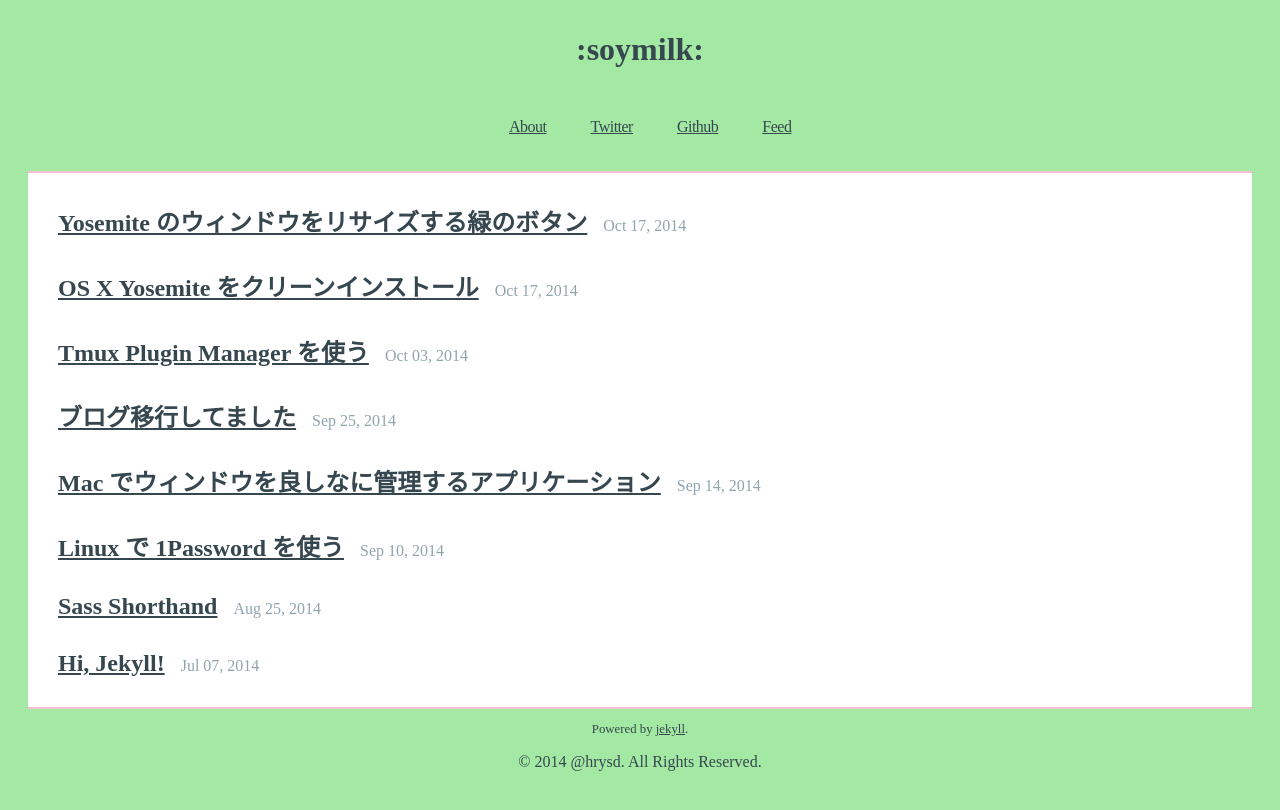
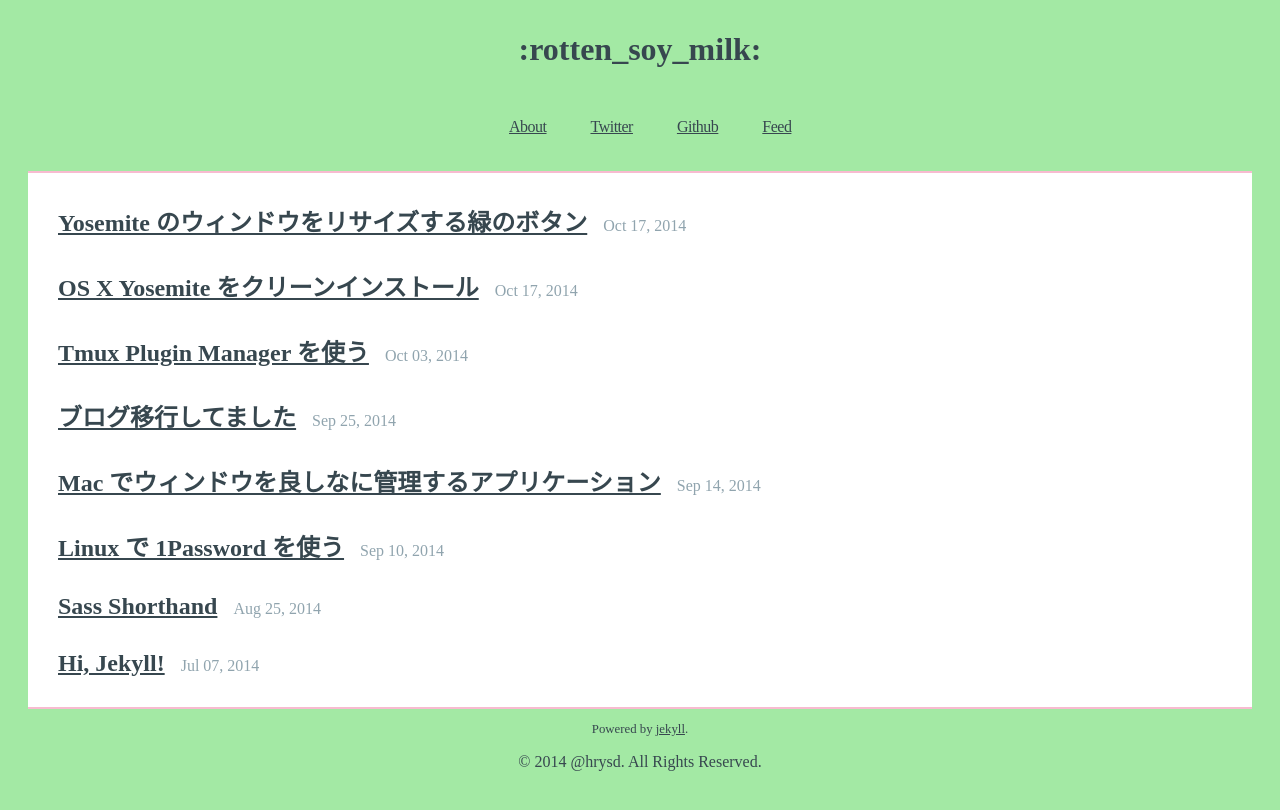
Before and after one commit to hrysd/docs.hrysd.org, a Jekyll site: the page built from index.html, in a window 1280 px wide. Shown: the top 810 px of the page. Built offline with Jekyll 4.4.1, drawn with Linux system fonts in a browser that asks for light colours; some web fonts are replaced; Markdown is read by kramdown in place of the engine named in the settings; some of the changed lines change nothing that is shown.

Commit message:
Change blog title

```diff
--- a/_config.yml
+++ b/_config.yml
@@ -1,6 +1,6 @@
-title: ':soymilk:'
+title: ':rotten_soy_milk:'
 
-description: 元液体のブログ
+description: hrysd のブログ
 keywords:
   - hrysd
   - soymilk
```
